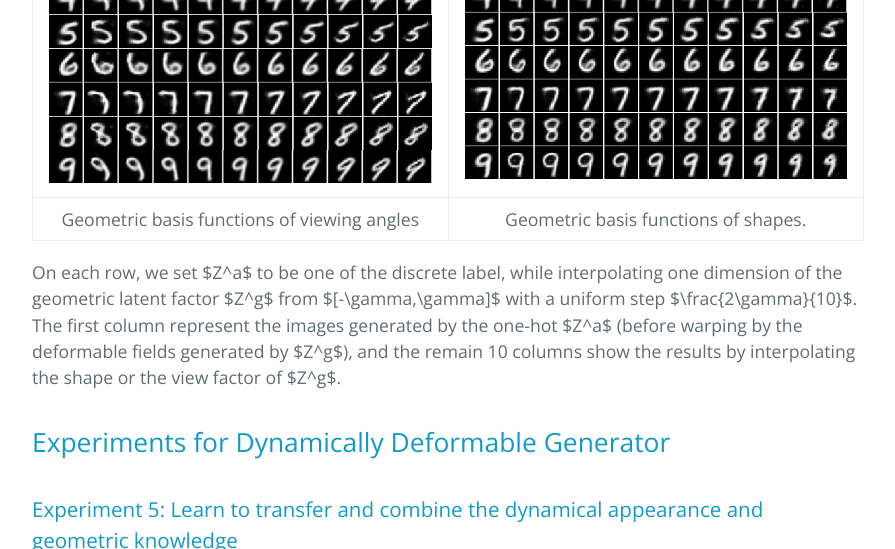
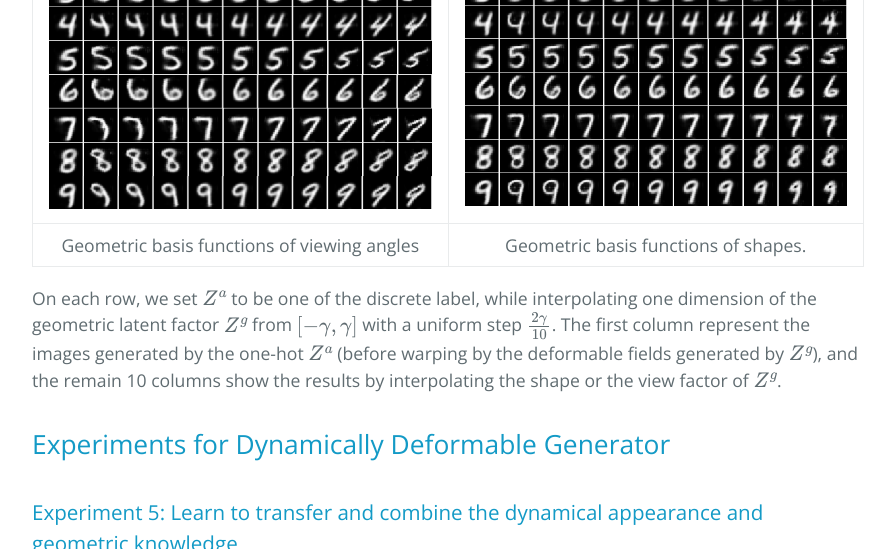
Before and after one commit to andyxingxl/Deformable-generator, a Jekyll site: the page built from index.md, in a window 1280 px wide and 900 px high, scrolled down 5482 px, cut to the strip 0-549 px from the top of the window. Shown: the whole strip, without its empty margins (192-1087 px from the left). Built offline with Jekyll 4.4.1, drawn with Linux system fonts in a browser that asks for light colours; formulas are drawn with MathJax 3; some of the changed text lies outside the part shown.

```diff
--- a/index.md
+++ b/index.md
@@ -48,8 +48,9 @@ $$
     &= F_w(F_a(Z^a;\theta_a),F_g(Z^g;\theta_g)) + \epsilon
   \end{split}
 $$
-where $Z^a \sim {\rm N}(0, I_{d_a})$, $Z^g \sim {\rm N}(0, I_{d_g})$, and $\epsilon \sim {\rm N}(0, \sigma^2 I_D)$ ($D = D_x \times D_y \times 3$) are independent.
-$F_w$ is the warping function, which uses the displacements generated by the geometric generator $F_g(Z^g;\theta_g)$ to warp the image generated by the appearance generator $F_a(Z^a;\theta_a)$ to synthesize the final output image $X$.
+
+where $$Z^a \sim {\rm N}(0, I_{d_a})$$, $$Z^g \sim {\rm N}(0, I_{d_g})$$, and $$\epsilon \sim {\rm N}(0, \sigma^2 I_D)$ ($D = D_x \times D_y \times 3$$) are independent.
+$$F_w$$ is the warping function, which uses the displacements generated by the geometric generator $$F_g(Z^g;\theta_g)$$ to warp the image generated by the appearance generator $$F_a(Z^a;\theta_a)$$ to synthesize the final output image $$X$$.
 
 <a name="experimental_results"></a>
 
@@ -169,7 +170,7 @@ learned from *car* category of CIFAR-10 dataset.</center></td>
   </tr>
 </table>
 
-On each row, we set $Z^a$ to be one of the discrete label, while interpolating one dimension of the geometric latent factor $Z^g$ from $[-\gamma,\gamma]$ with a uniform step $\frac{2\gamma}{10}$. The first column represent the images generated by the one-hot $Z^a$ (before warping by the deformable fields generated by $Z^g$), and the remain 10 columns show the results by interpolating the shape or the view factor of $Z^g$.
+On each row, we set $$Z^a$$ to be one of the discrete label, while interpolating one dimension of the geometric latent factor $$Z^g$$ from $$[-\gamma,\gamma]$$ with a uniform step $$\frac{2\gamma}{10}$$. The first column represent the images generated by the one-hot $$Z^a$$ (before warping by the deformable fields generated by $$Z^g$$), and the remain 10 columns show the results by interpolating the shape or the view factor of $$Z^g$$.
 
 <a name="5"></a>
 
```
